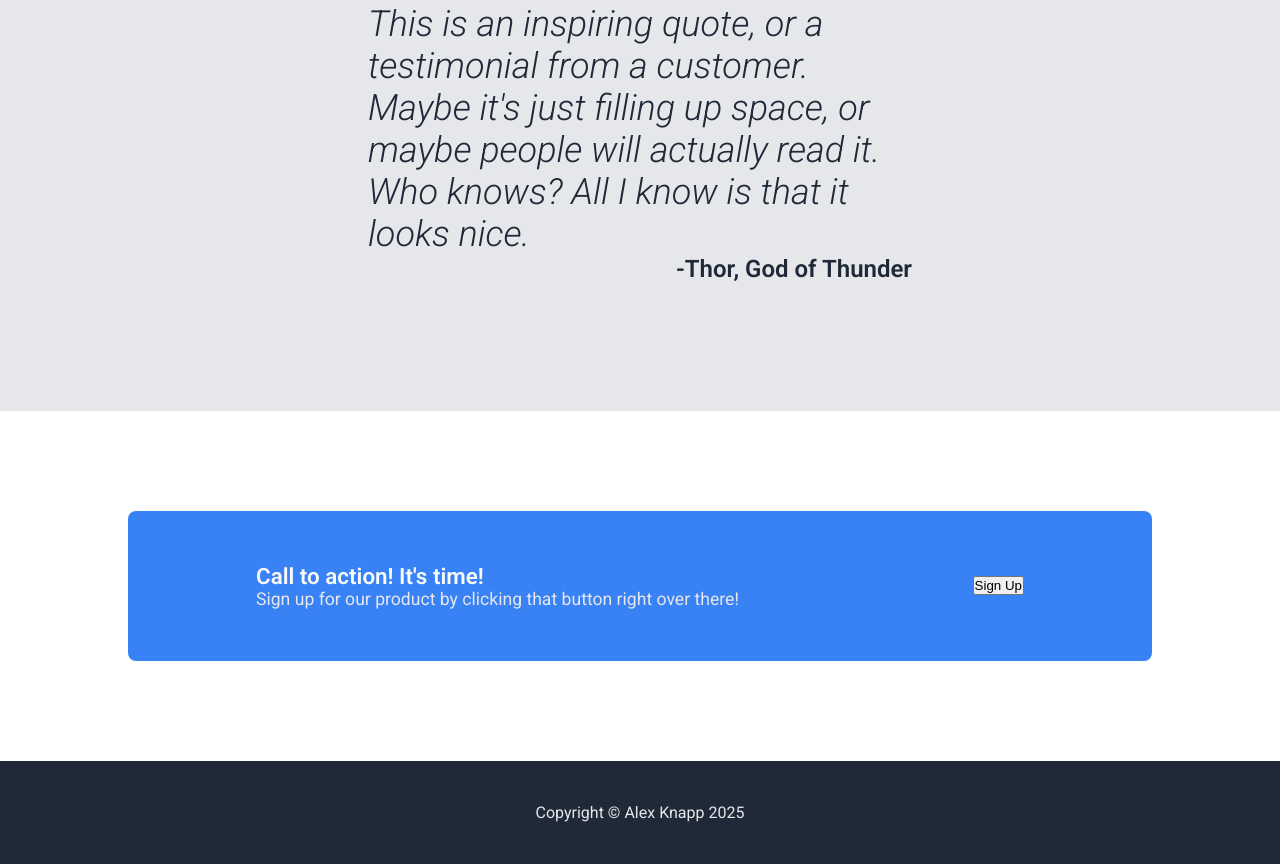
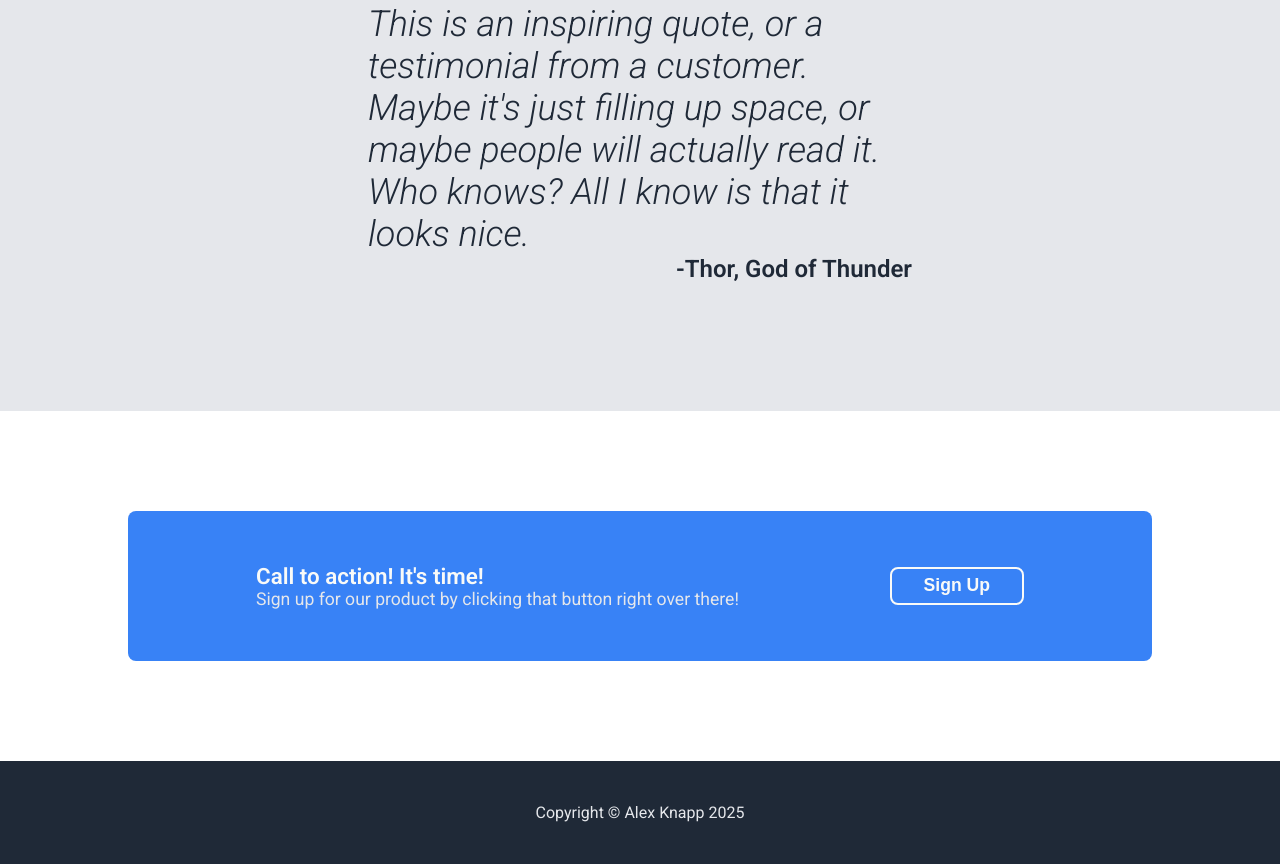
Before and after one commit to Schnappo90/landing-page, a plain HTML site: page index.html in a window 1280 px wide. Shown: the part 1169-2033 px from the top of the page. Drawn offline with Linux system fonts and the light colour scheme.

Commit message:
Fixed styling issue with CTA button

```diff
--- a/index.html
+++ b/index.html
@@ -72,7 +72,7 @@
                 <p>Call to action! It's time!</p>
                 <p>Sign up for our product by clicking that button right over there!</p>
             </div>
-            <button class="cta-signu-btn">Sign Up</button>
+            <button class="cta-signup-btn">Sign Up</button>
         </div>
     </section>
     <footer>
```
